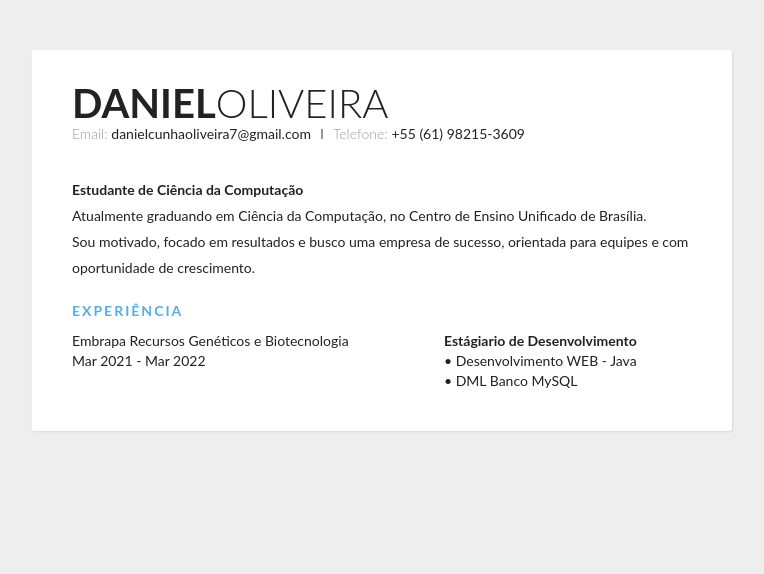
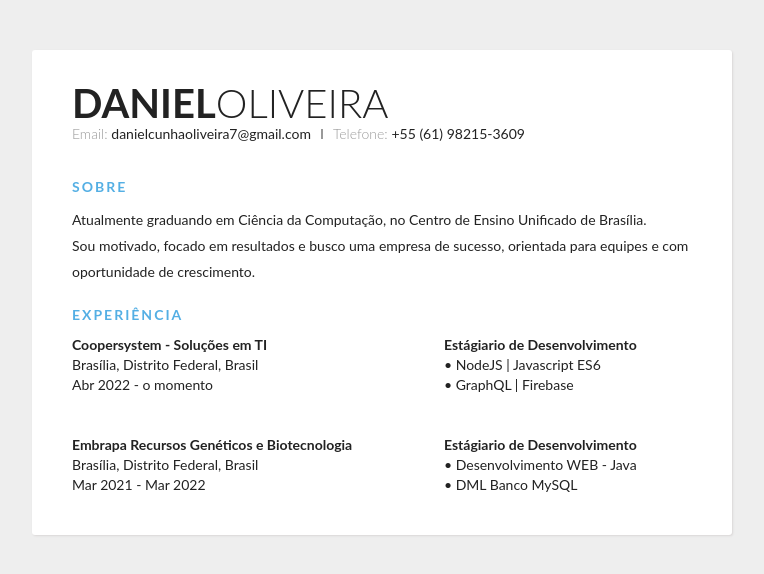
Before and after one commit to banksdaniel/my-simple-resume, a React (Create React App) app: page / in a window 1280 px wide. Shown: the top 574 px of the page, without its empty margins (258-1022 px from the left). Built offline with nearby package versions, Linux system fonts and the light colour scheme.

Commit message:
🧑‍💻 Updating CV

```diff
--- a/src/App.js
+++ b/src/App.js
@@ -17,11 +17,18 @@ function App() {
         </div>
       </div>
       <div class="about">
-            <span class="position"><b>Estudante de Ciência da Computação</b></span>
-            <br></br>
-            <span class="desc">Atualmente graduando em Ciência da Computação, no Centro de Ensino Unificado de Brasília.
-            <br></br>
-Sou motivado, focado em resultados e busco uma empresa de sucesso, orientada para equipes e com oportunidade de crescimento.</span>
+      <div class="details">
+      <div class="section__title">SOBRE</div>
+      </div>
+        <span class="position">
+        </span>
+        <span class="desc">
+          Atualmente graduando em Ciência da Computação, no Centro de Ensino
+          Unificado de Brasília.
+          <br></br>
+          Sou motivado, focado em resultados e busco uma empresa de sucesso,
+          orientada para equipes e com oportunidade de crescimento.
+        </span>
       </div>
       <div class="details">
         <div class="section">
@@ -30,14 +37,31 @@ Sou motivado, focado em resultados e busco uma empresa de sucesso, orientada par
           <div class="section__list">
             <div class="section__list-item">
               <div class="left">
-                <div class="name"></div>
-                <div class="addr">Embrapa Recursos Genéticos e Biotecnologia</div>
+                <div class="name">Coopersystem - Soluções em TI</div>
+                <div class="desc">
+                Brasília, Distrito Federal, Brasil
+                </div>
+                <div class="duration">Abr 2022 - o momento</div>
+              </div>
+              <div class="right">
+                <div class="name">Estágiario de Desenvolvimento</div>
+                <div class="desc">
+                  • NodeJS | Javascript ES6  <br></br>• GraphQL | Firebase
+                </div>
+              </div>
+            </div>
+            <div class="section__list-item">
+              <div class="left">
+                <div class="name">Embrapa Recursos Genéticos e Biotecnologia</div>
+                <div class="desc">
+                Brasília, Distrito Federal, Brasil
+                </div>
                 <div class="duration">Mar 2021 - Mar 2022</div>
               </div>
               <div class="right">
                 <div class="name">Estágiario de Desenvolvimento</div>
-                <div class="desc">• Desenvolvimento WEB - Java <br></br>
-                • DML Banco MySQL
+                <div class="desc">
+                  • Desenvolvimento WEB - Java <br></br>• DML Banco MySQL
                 </div>
               </div>
             </div>
```
